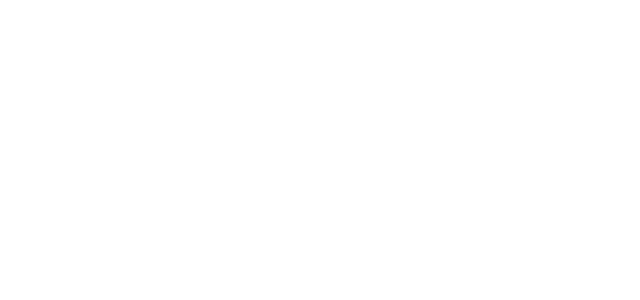
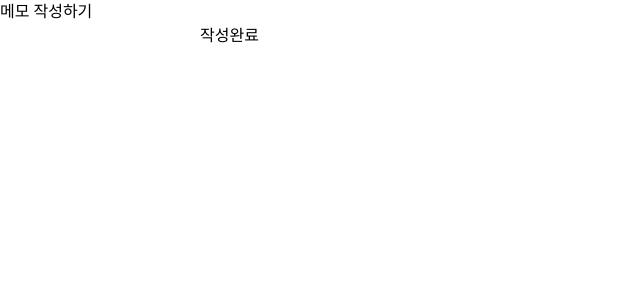
Before and after one commit to kucc/hackathon-team1-frontend, a React (Create React App) app: page /zustand in a window 1280 px wide. Before the commit this address had no page. Shown: the top 300 px of the page, without its empty margins (0-640 px from the left). Built offline with nearby package versions, Linux system fonts and the light colour scheme.

Commit message:
[feat] 주스탠드 넣기

```diff
--- a/package.json
+++ b/package.json
@@ -12,7 +12,8 @@
     "react-responsive": "^9.0.2",
     "react-router-dom": "^6.19.0",
     "react-scripts": "5.0.1",
-    "web-vitals": "^2.1.4"
+    "web-vitals": "^2.1.4",
+    "zustand": "^4.4.6"
   },
   "scripts": {
     "start": "react-scripts start",
--- a/src/App.jsx
+++ b/src/App.jsx
@@ -5,14 +5,43 @@
 import { BrowserRouter as Router, Routes, Route } from 'react-router-dom';
 import { useState } from 'react';
 import DayDate from './DayDate';
+import Form from './Form';
+import Memos from './Memos';
+import useMemosStore from './StoreMemos';
 
 function App() {
+    const [memo, setMemo] = useState('');
+    const [memos, setMemos] = useState([]);
+
+    const handleWriteMemo = (e) => {
+        setMemo(e.target.value);
+    };
+
+    const handleAddMemo = (e) => {
+        e.preventDefault();
+        setMemos((prevMemos) => [...prevMemos, memo]);
+        setMemo('');
+    };
     return (
         <div>
             <Router>
                 <Routes>
                     <Route exact path="/" element={<Home />} />
                     <Route path="/about" element={<DayDate />} />
+                    <Route
+                        path="/zustand"
+                        element={
+                            <div>
+                                <h1>메모 작성하기</h1>
+                                <Form
+                                    onAdd={handleWriteMemo}
+                                    onSubmit={handleAddMemo}
+                                    memo={memo}
+                                />
+                                <Memos memos={memos} />
+                            </div>
+                        }
+                    />
                 </Routes>
             </Router>
         </div>
--- /dev/null
+++ b/src/Form.jsx
@@ -0,0 +1,26 @@
+import useMemosStore from './StoreMemos';
+
+const Form = () => {
+    const { memo, setMemo, setMemos } = useMemosStore();
+
+    const handleWriteMemo = (e) => {
+        setMemo(e.target.value);
+    };
+
+    const handleAddMemo = (e) => {
+        e.preventDefault();
+        setMemos(memo);
+        setMemo('');
+    };
+
+    return (
+        <>
+            <form onSubmit={handleAddMemo}>
+                <input type="text" onChange={handleWriteMemo} value={memo} />
+                <button type="submit">작성완료</button>
+            </form>
+        </>
+    );
+};
+
+export default Form;
--- /dev/null
+++ b/src/Memos.jsx
@@ -0,0 +1,15 @@
+import useMemosStore from './StoreMemos';
+
+const Memos = () => {
+    const { memos } = useMemosStore();
+
+    return (
+        <ul>
+            {memos.map((memo) => {
+                return <li key="memo">{memo}</li>;
+            })}
+        </ul>
+    );
+};
+
+export default Memos;
--- /dev/null
+++ b/src/StoreMemos.jsx
@@ -0,0 +1,13 @@
+import create from 'zustand';
+
+const useMemosStore = create((set) => ({
+    memo: '',
+    setMemo: (text) => set({ memo: text }),
+    memos: [],
+    setMemos: (newMemo) =>
+        set((prev) => ({
+            memos: [...prev.memos, newMemo],
+        })),
+}));
+
+export default useMemosStore;
```
Also changed, not shown: src/Zustand.jsx (added), 1 other file (tests, documents, lock files or other folders).
